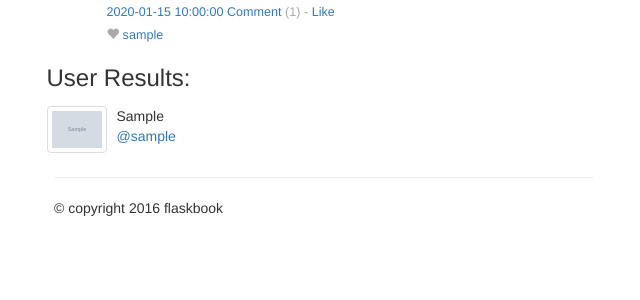
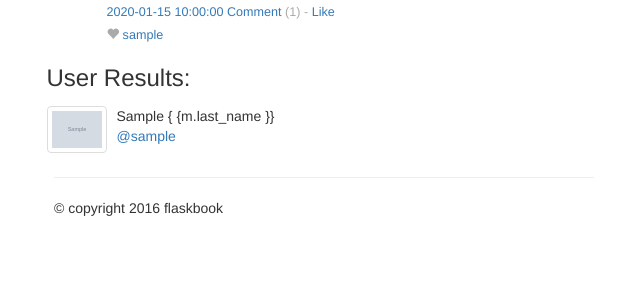
Before and after one commit to darwonsamal/Rashid_Darwon_set09103_cw2, a Flask app: template templates/feed/search.html in a window 1280 px wide. Shown: the part 355-655 px from the top of the page, without its empty margins (316-956 px from the left). Run offline with Flask 2, Linux system fonts and the light colour scheme; the template is opened without the code that fills it: most values are stand-ins (such as "Sample title", 1, 10 or a date in 2020); grey boxes marked "Sample" are stand-in pictures; some libraries are stand-ins or nearby versions.

Commit message:
and more

```diff
--- a/templates/feed/private_message.html
+++ b/templates/feed/private_message.html
@@ -57,6 +57,8 @@
 
                     </div>
                   </div>
+
+                  <br>
 
                   <p>{{x.text}}
 
--- a/templates/feed/search.html
+++ b/templates/feed/search.html
@@ -47,7 +47,7 @@
                   </a>
                 </div>
                 <div class="media-body">
-                  <p>{{ m.first_name }}<br />
+                  <p>{{ m.first_name }} { {m.last_name }}<br />
                     <a href="{{ url_for('user_app.profile', username= m.username) }}">@{{ m.username }}</a>
                   </p>
                 </div>
```
